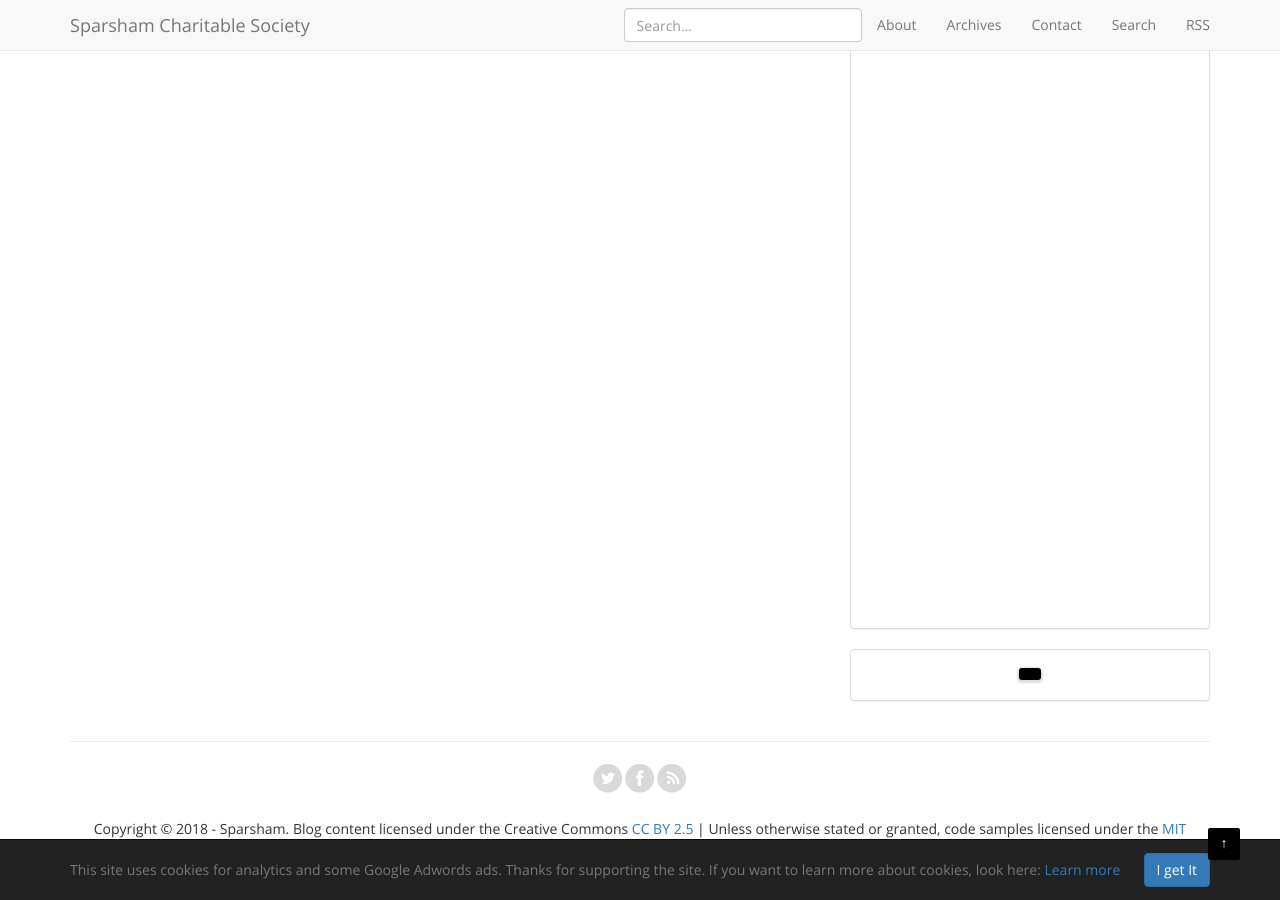
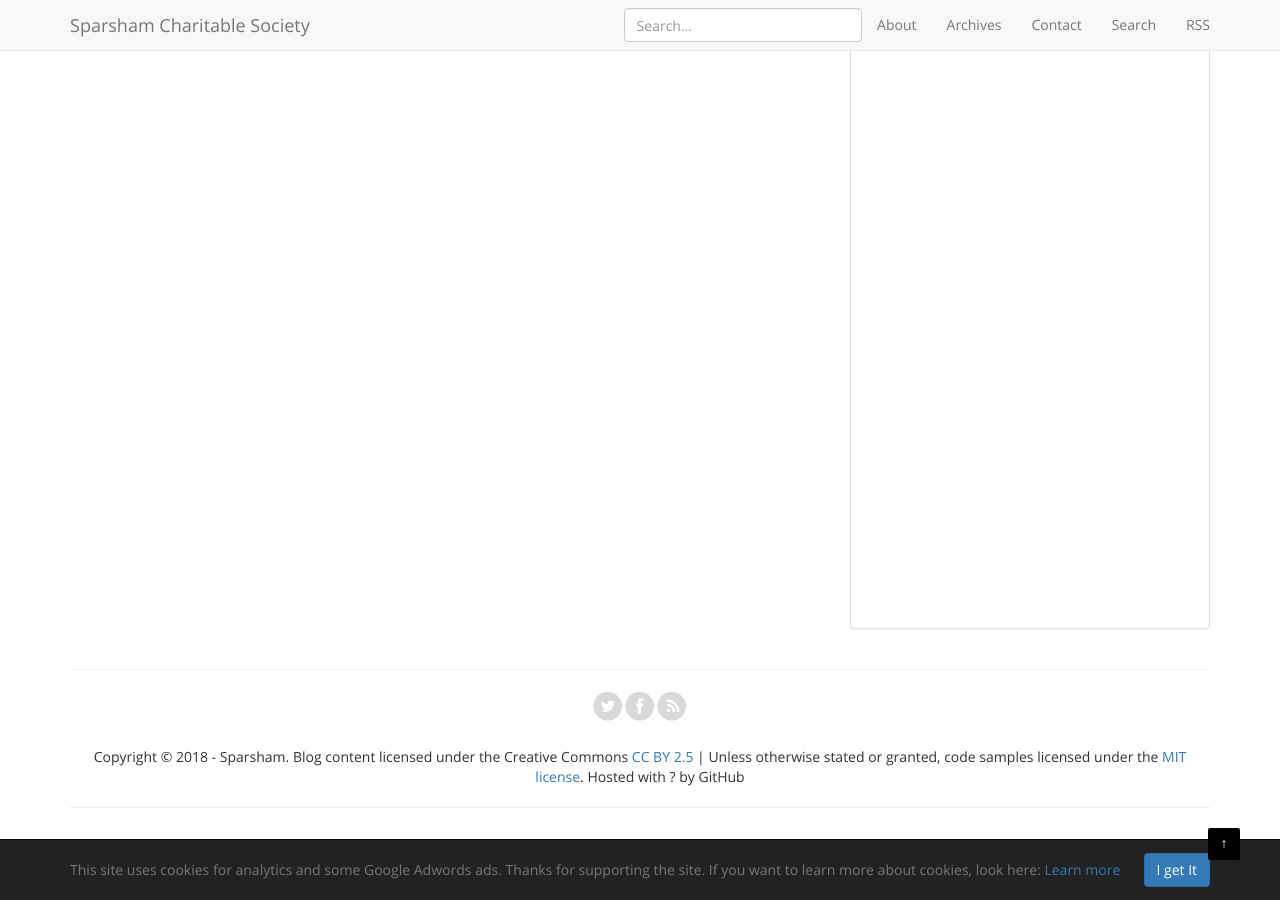
Before and after one commit to Sparsham/sparsham.github.io, a Jekyll site: the page built from index.html, in a window 1280 px wide and 900 px high, scrolled down 761 px. Built offline with Jekyll 4.4.1, drawn with Linux system fonts in a browser that asks for light colours; the list of posts is cut into pages by our own code; comment, search, counter and statistics services are not loaded.

Commit message:
hide the unwanted div

```diff
--- a/_includes/sidebar.html
+++ b/_includes/sidebar.html
@@ -51,10 +51,10 @@
     </div>
 </div>
 
-<div class="panel panel-default">
+<div class="panel panel-default" style="display:none;">
     <div class="panel-body text-center">
 	    <style>.bmc-button img{vertical-align: middle !important;}.bmc-button{text-decoration: none; !important;display:inline-block !important;padding:5px 10px !important;color:#FFFFFF !important;background-color:#000000 !important;border-radius: 3px !important;border: 1px solid transparent !important;font-size: 26px !important;box-shadow: 0px 1px 2px rgba(190, 190, 190, 0.5) !important;-webkit-box-shadow: 0px 1px 2px 2px rgba(190, 190, 190, 0.5) !important;-webkit-transition: 0.3s all linear !important;transition: 0.3s all linear !important;margin: 0 auto !important;font-family:"Cookie", cursive !important;}.bmc-button:hover, .bmc-button:active, .bmc-button:focus {-webkit-box-shadow: 0 4px 16px 0 rgba(190, 190, 190,.45) !important;box-shadow: 0 4px 16px 0 rgba(190, 190, 190,.45) !important;opacity: 0.85 !important;color:#FFFFFF !important;}</style>
         <link href="https://fonts.googleapis.com/css?family=Cookie" rel="stylesheet">
-        <a class="bmc-button" target="_blank" href=""></a>
+
     </div>
 </div>
```
